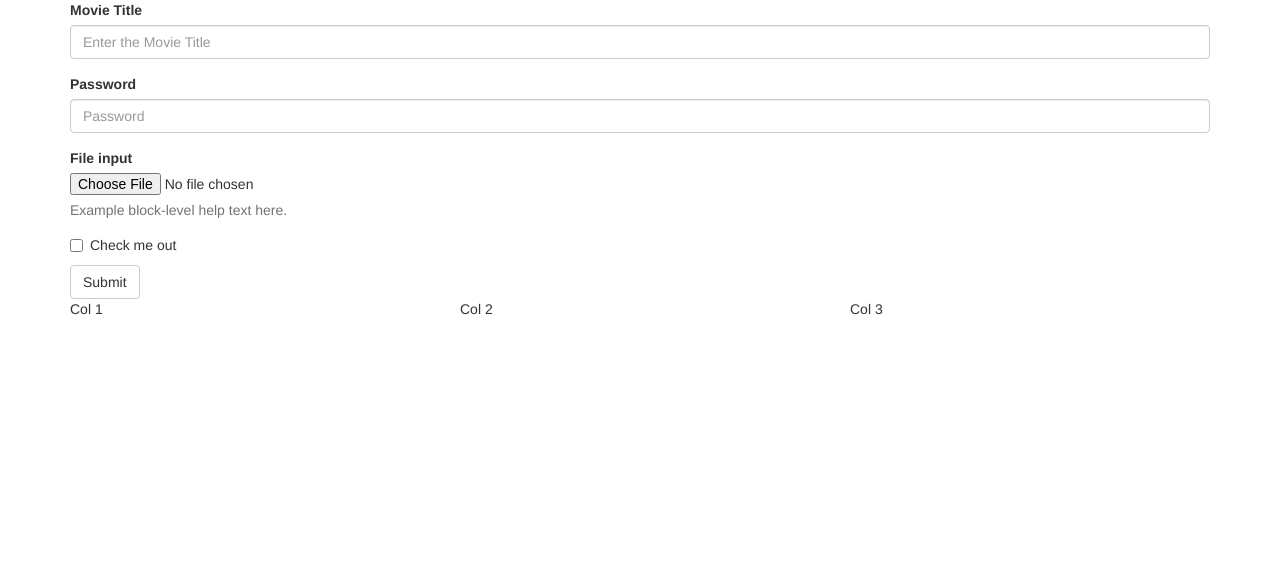
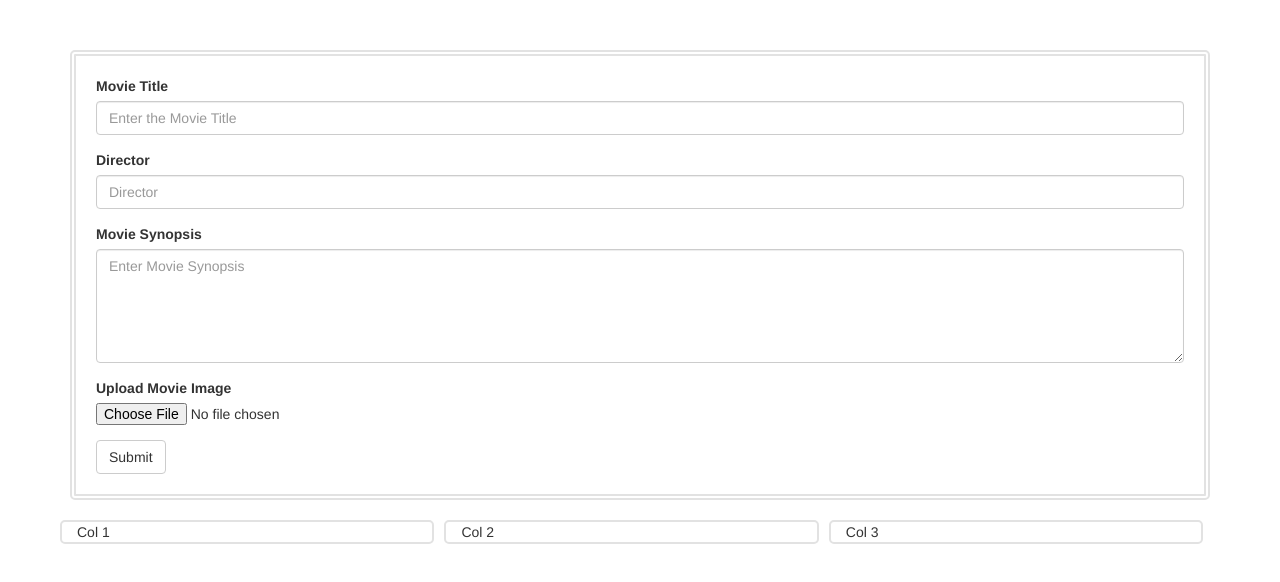
Before and after one commit to LindsayEisberg/movieApplication, a website: page index.html in a window 1280 px wide. Drawn offline with nearby package versions, Linux system fonts and the light colour scheme; files that its build step writes are made by us from their sources.

Commit message:
commits on basic styling

```diff
--- a/index.html
+++ b/index.html
@@ -4,42 +4,41 @@
   <meta charset="UTF-8">
   <meta name="viewport" content="width=device-width, initial-scale=1">
   <title>Movie Database</title>
+  <link rel="stylesheet" href="bower_components/bootstrap/dist/css/bootstrap.css">
   <link rel="stylesheet" href="styles.css">
-  <link rel="stylesheet" href="bower_components/bootstrap/dist/css/bootstrap.css">
+
 </head>
 <body>
   <div class="container">
     <form>
       <div class="form-group" id="createMovie">
-        <label for="newMovieTitle">Movie Title</label>
-        <input type="text" class="form-control" id="newMovieTitle" placeholder="Enter the Movie Title">
+        <label for="newTitle">Movie Title</label>
+        <input type="text" class="form-control" id="newTitle" placeholder="Enter the Movie Title">
       </div>
       <div class="form-group">
-        <label for="exampleInputPassword1">Password</label>
-        <input type="password" class="form-control" id="exampleInputPassword1" placeholder="Password">
+        <label for="newDirector">Director</label>
+        <input type="text" class="form-control" id="newDirector" placeholder="Director">
       </div>
       <div class="form-group">
-        <label for="exampleInputFile">File input</label>
-        <input type="file" id="exampleInputFile">
-        <p class="help-block">Example block-level help text here.</p>
+        <label for="newSynopsis">Movie Synopsis</label>
+        <textarea class="form-control" rows="5" name="newSynopsis" id="newSynopsis" placeholder="Enter Movie Synopsis"></textarea>
       </div>
-      <div class="checkbox">
-        <label>
-          <input type="checkbox"> Check me out
-        </label>
+      <div class="form-group">
+        <label for="newPoster">Upload Movie Image</label>
+        <input type="file" id="newPoster">
       </div>
       <button type="submit" class="btn btn-default">Submit</button>
     </form>
     <div class="row">
-      <div class="col-md-4">
+      <article class="col-md-4">
         Col 1
-      </div><!-- end col -->
-      <div class="col-md-4">
+      </article><!-- end col -->
+      <article class="col-md-4">
         Col 2
-      </div><!-- end col -->
-      <div class="col-md-4">
+      </article><!-- end col -->
+      <article class="col-md-4">
         Col 3
-      </div> <!-- end col -->
+      </article> <!-- end col -->
     </div> <!-- end row -->
   </div> <!-- end container -->
 
--- a/bower_components/backbone/bower.json
+++ b/styles.css
@@ -1,9 +1,16 @@
-{
-  "name"          : "backbone",
-  "version"       : "1.1.2",
-  "main"          : "backbone.js",
-  "dependencies"  : {
-    "underscore"  : ">=1.5.0"
-  },
-  "ignore"        : ["backbone-min.js", "docs", "examples", "test", "*.yml", "*.map", ".html", "*.ico"]
-}
+.container {
+  padding-top: 30px; }
+
+form {
+  border: 6px double #e2e2e2;
+  border-radius: 5px;
+  padding: 20px;
+  margin: 20px auto 20px auto; }
+
+.col-md-4 {
+  width: 32%; }
+
+article {
+  border: 2px solid #e2e2e2;
+  border-radius: 5px;
+  margin: 0 5px 0 5px; }
```
